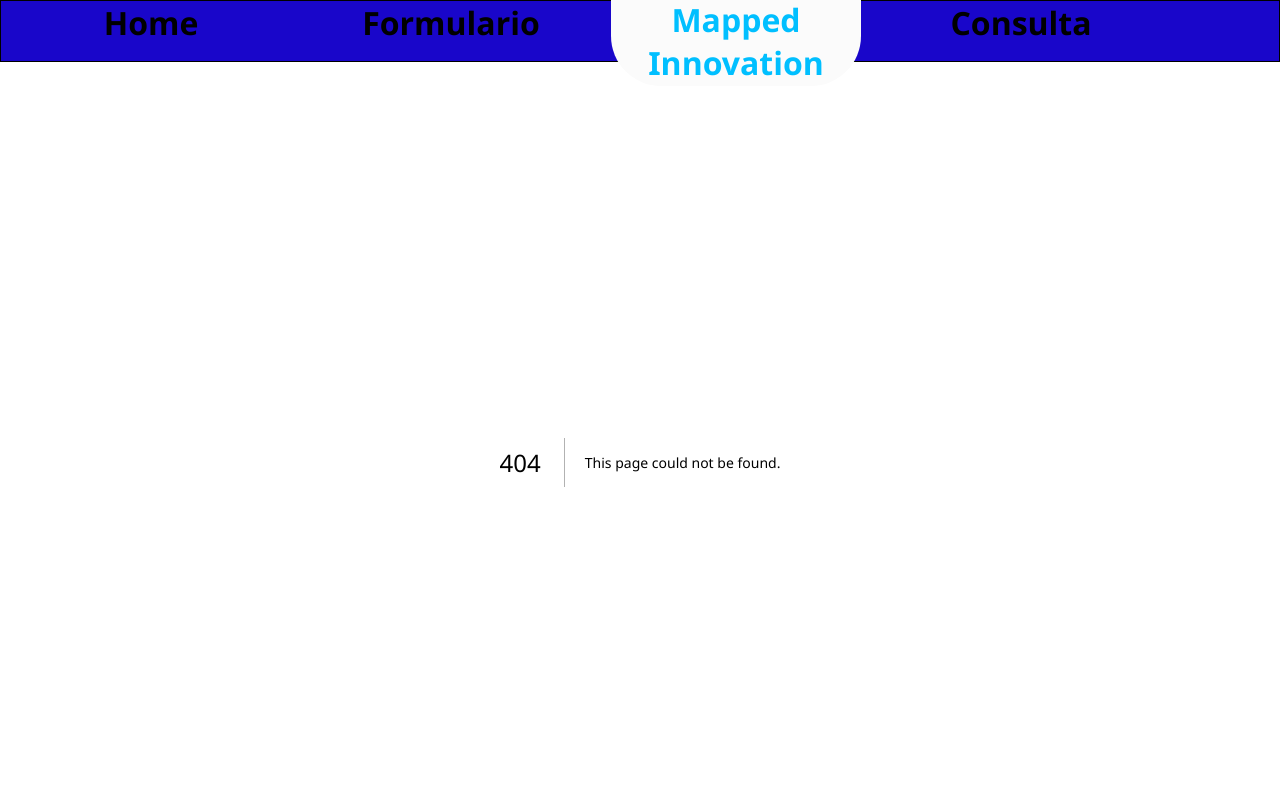
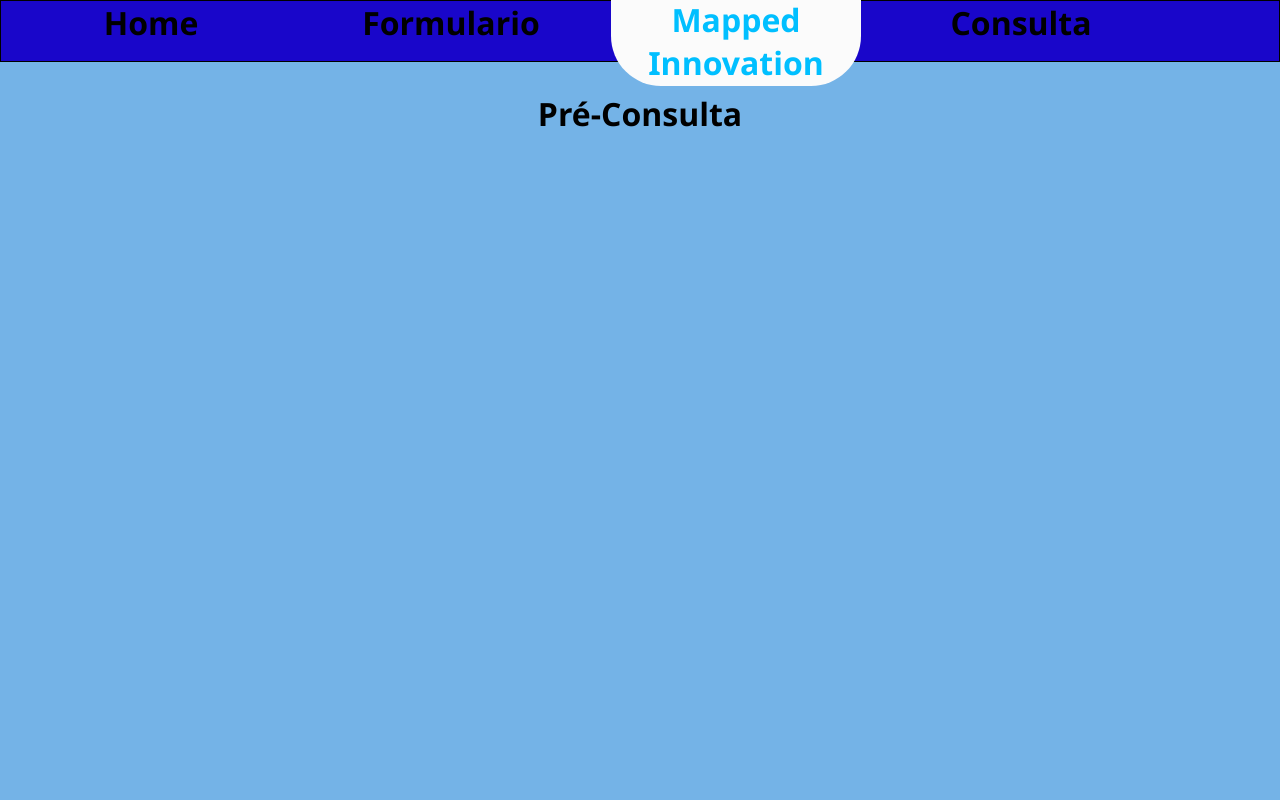
Before and after one commit to Miguel-Fr3/Gs_RWD, a Next.js app: page /Pconsulta in a window 1280 px wide. Before the commit this address had no page. Shown: the top 800 px of the page. Built offline with nearby package versions, Linux system fonts and the light colour scheme.

Commit message:
Mundando nome da pagina

```diff
--- a/src/app/teste/page.jsx
+++ b/src/app/Pconsulta/page.jsx
@@ -1,9 +1,9 @@
 import './teste.scss'
 
-export default function teste() {
+export default function Pconsulta() {
   return (
     <main className='teste'>
-        <h1>Teste</h1>
+        <h1>Pré-Consulta</h1>
     </main>
   )
 }
```
Also changed, not shown: src/app/Pconsulta/teste.scss (renamed from src/app/teste/teste.scss).
